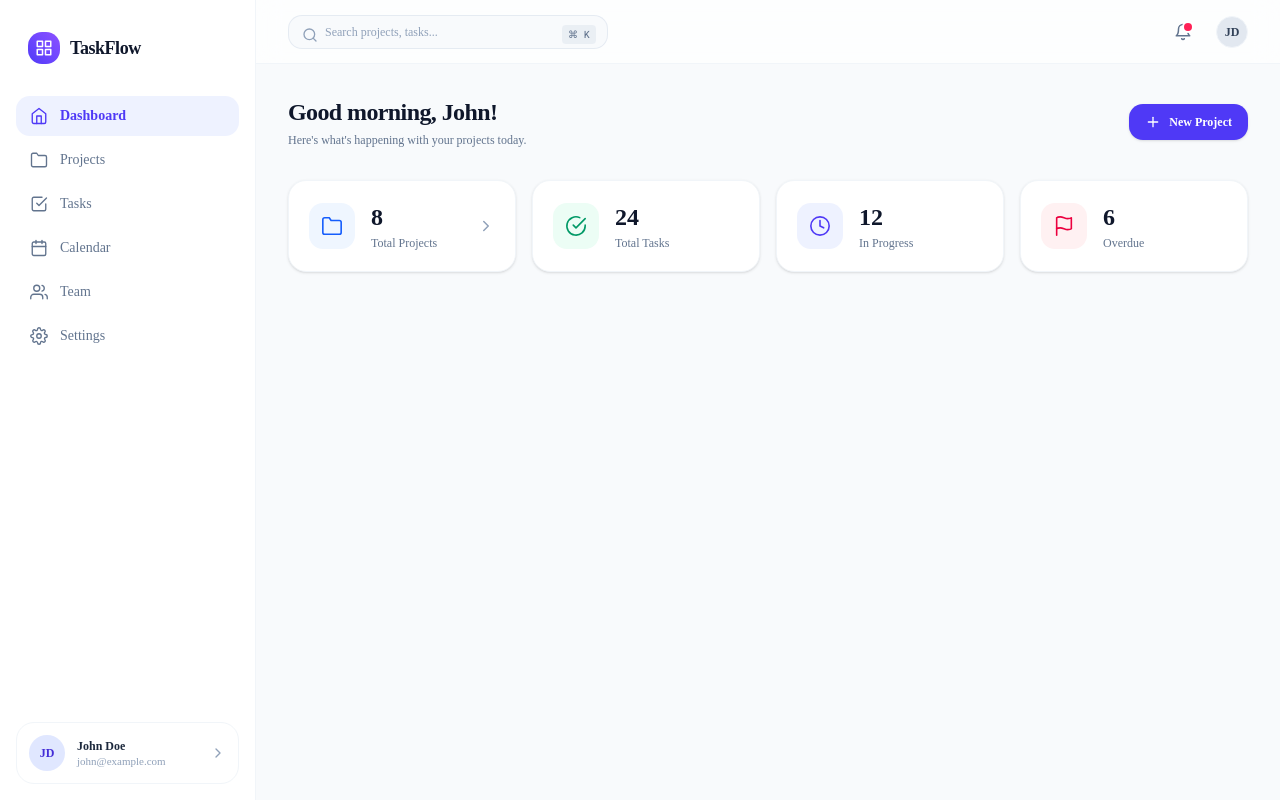
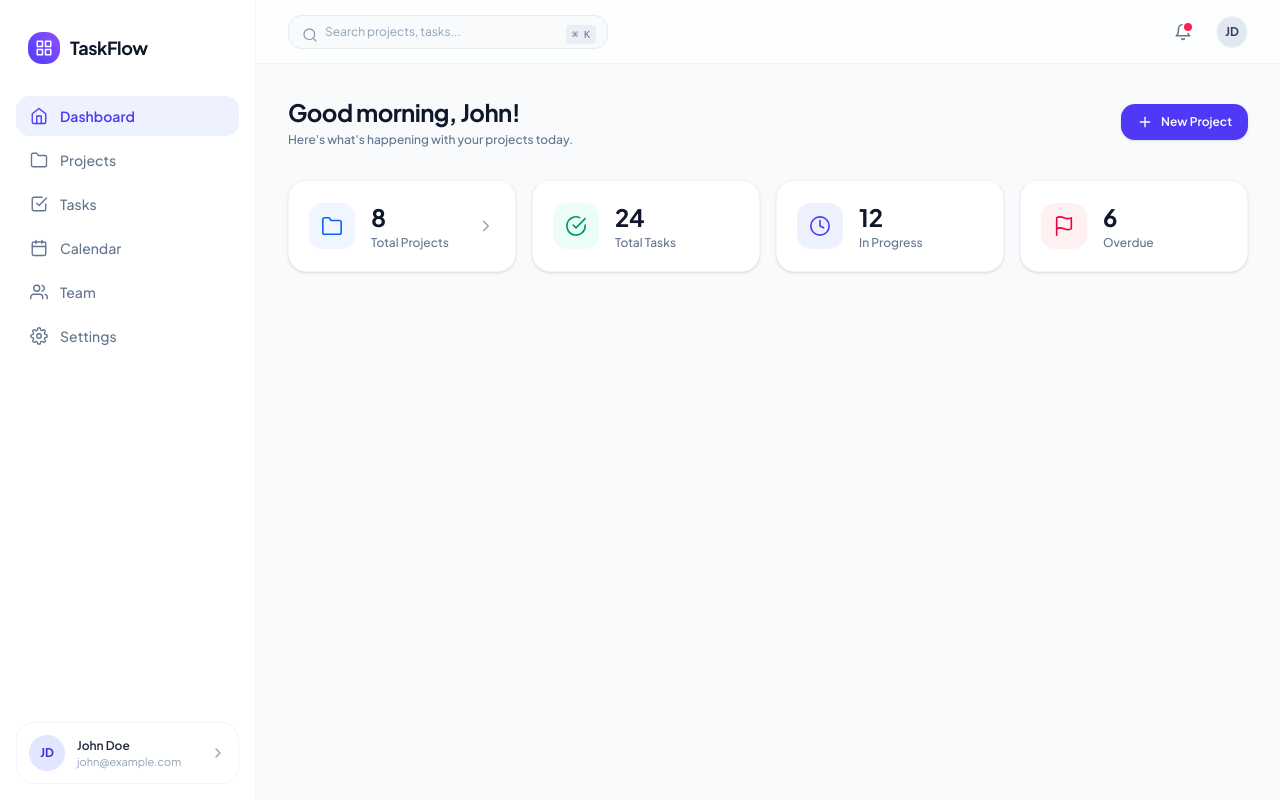
Before and after one commit to apucsd/task-management-frontend, a Next.js app: page / in a window 1280 px wide. Built offline with nearby package versions, Linux system fonts and the light colour scheme.

Commit message:
feat: add global styles and root layout with Tailwind CSS and Plus Jakarta Sans font

```diff
--- a/src/app/globals.css
+++ b/src/app/globals.css
@@ -128,3 +128,11 @@
     @apply font-sans;
   }
 }
+
+body {
+  font-family:
+    var(--font-jakarta),
+    system-ui,
+    -apple-system,
+    sans-serif;
+}
--- a/src/app/layout.tsx
+++ b/src/app/layout.tsx
@@ -1,29 +1,31 @@
 import type { Metadata } from "next";
-import { Geist, Geist_Mono } from "next/font/google";
+import { Plus_Jakarta_Sans } from "next/font/google";
 import "./globals.css";
 
-const geistSans = Geist({
-  variable: "--font-geist-sans",
+const jakarta = Plus_Jakarta_Sans({
   subsets: ["latin"],
-});
-
-const geistMono = Geist_Mono({
-  variable: "--font-geist-mono",
-  subsets: ["latin"],
+  weight: ["400", "500", "600", "700"],
+  variable: "--font-jakarta",
 });
 
 export const metadata: Metadata = {
-  title: "Create Next App",
-  description: "Generated by create next app",
+  title: "TaskFlow — Project & Task Management",
+  description: "Modern project and task management dashboard",
 };
 
-export default function RootLayout({ children }: LayoutProps<"/">) {
+export default function RootLayout({
+  children,
+}: {
+  children: React.ReactNode;
+}) {
   return (
     <html
       lang="en"
-      className={`${geistSans.variable} ${geistMono.variable} h-full antialiased`}
+      className={`${jakarta.variable} font-sans h-full antialiased`}
     >
-      <body className="min-h-full flex flex-col">{children}</body>
+      <body className="min-h-full bg-[#F8FAFC] text-slate-800 flex flex-col">
+        {children}
+      </body>
     </html>
   );
 }
```
